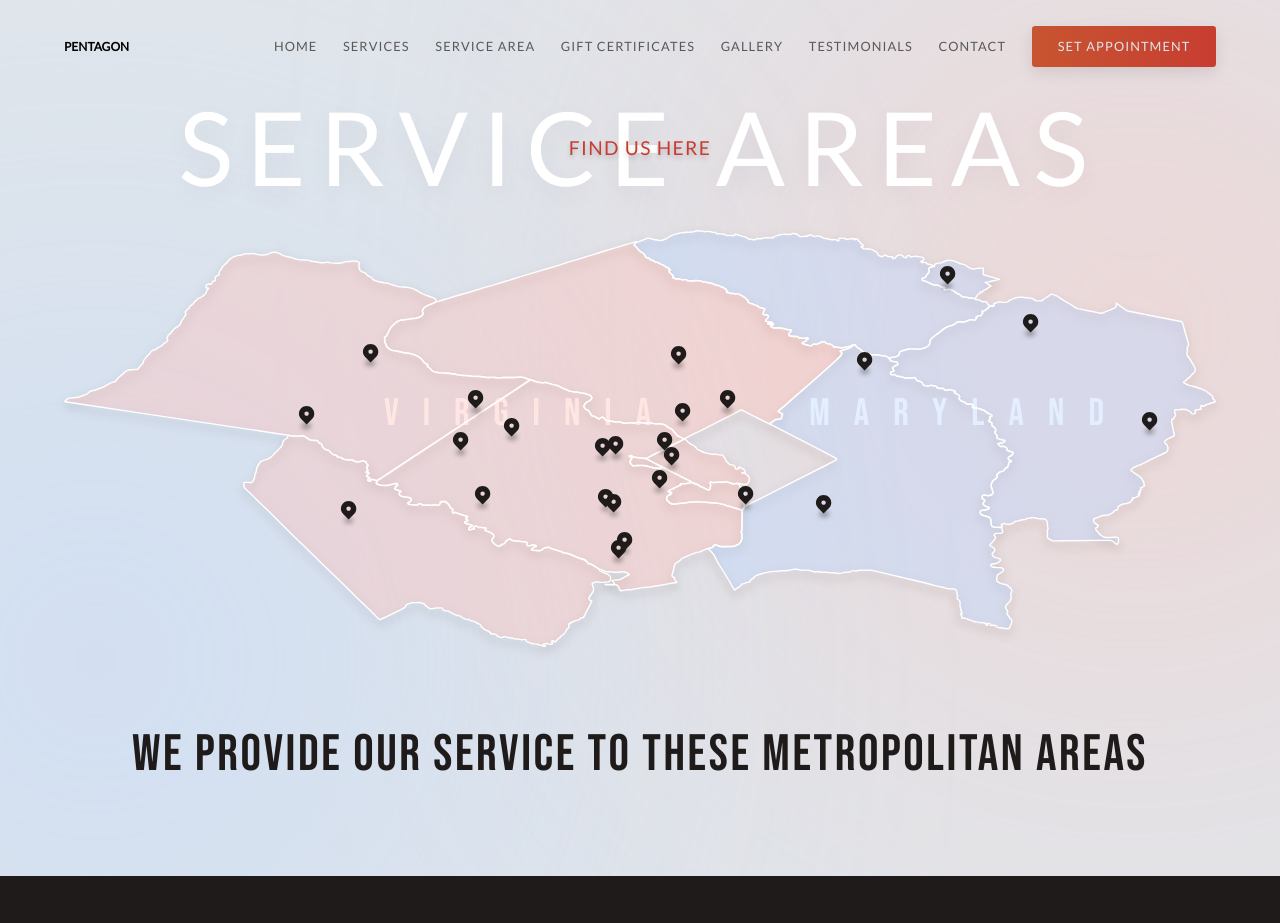
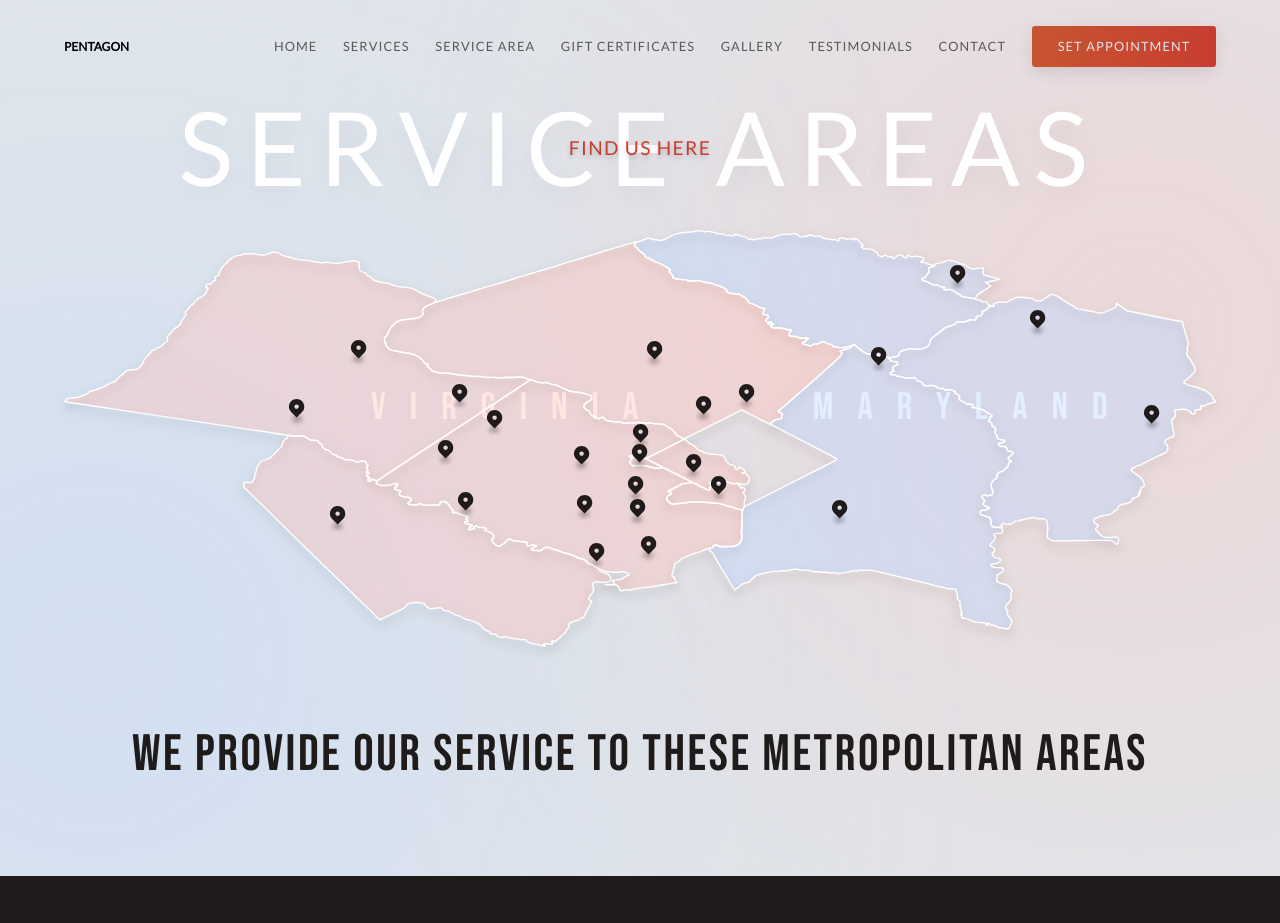
Before and after one commit to Sohail0707/pentagon_detailing, a PHP site: page /service_area.html in a window 1280 px wide. Shown: the top 923 px of the page. Run offline with PHP 8.4, Linux system fonts and the light colour scheme.

Commit message:
map pin position converted to percentage

```diff
--- a/css/service_area.css
+++ b/css/service_area.css
@@ -85,16 +85,24 @@
 .service_img_container {
   width: 100%;
   position: relative;
+  /* background-color: crimson; */
+}
+
+.service_img_container picture {
+  width: 100%;
+  display: block;
+}
+
+.service_img_container img {
+  width: 100%;
 }
 
 .service_area_map {
-  width: 100%;
   position: relative;
   z-index: 2;
 }
 
 .service_area_map_shadow {
-  width: 100%;
   position: absolute;
   left: 0;
   top: 0.5rem;
@@ -244,104 +252,154 @@
 
 /* =============positioning map pins============ */
 .alexandria {
-  top: 32rem;
-  left: 84rem;
+  top: 58.71%;
+  left: 56%;
+  /* top: 32rem;
+  left: 84rem; */
 }
 .vienna {
-  bottom: 24rem;
-  left: 66.1rem;
+  bottom: 44.03%;
+  left: 44.06%;
+  /* bottom: 24rem;
+  left: 66.1rem; */
 }
 .laurel {
-  top: 15.2rem;
-  right: 42.7rem;
+  top: 27.88%;
+  right: 28.46%;
+  /* top: 15.2rem;
+  right: 42.7rem; */
 }
 .mclean {
-  top: 25.2rem;
-  left: 73.9rem;
+  top: 46.23%;
+  left: 49.26%;
+  /* top: 25.2rem;
+  left: 73.9rem; */
 }
 .arlington {
-  bottom: 22.9rem;
-  right: 66.8rem;
+  bottom: 42.01%;
+  right: 44.53%;
+  /* bottom: 22.9rem;
+  right: 66.8rem; */
 }
 .rockville {
-  top: 14.4rem;
-  left: 75.6rem;
+  top: 26.42%;
+  left: 50.4%;
+  /* top: 14.4rem;
+  left: 75.6rem; */
 }
 .fort_belvoir {
-  bottom: 12.3rem;
-  right: 72.7rem;
+  bottom: 22.56%;
+  right: 48.46%;
+  /* bottom: 12.3rem;
+  right: 72.7rem; */
 }
 .burke {
-  bottom: 17.6rem;
-  left: 66.5rem;
+  bottom: 32.29%;
+  left: 44.33%;
+  /* bottom: 17.6rem;
+  left: 66.5rem; */
 }
 .annandale {
-  bottom: 20rem;
-  left: 73.2rem;
+  bottom: 36.69%;
+  left: 48.8%;
+  /* bottom: 20rem;
+  left: 73.2rem; */
 }
 .leesburg {
-  top: 14.2rem;
-  left: 37.1rem;
+  top: 26.05%;
+  left: 24.73%;
+  /* top: 14.2rem;
+  left: 37.1rem; */
 }
 .catonsville {
-  top: 4.5rem;
-  right: 32.4rem;
+  top: 8.25%;
+  right: 21.6%;
+  /* top: 4.5rem;
+  right: 32.4rem; */
 }
 .chantilly {
-  bottom: 24.7rem;
-  left: 48.4rem;
+  bottom: 45.32%;
+  left: 32.26%;
+  /* bottom: 24.7rem;
+  left: 48.4rem; */
 }
 .adlie {
-  top: 22rem;
-  left: 29.1rem;
+  top: 40.36%;
+  left: 19.4%;
+  /* top: 22rem;
+  left: 29.1rem; */
 }
 .reston {
-  top: 23.4rem;
-  left: 54.8rem;
+  top: 42.93%;
+  left: 36.53%;
+  /* top: 23.4rem;
+  left: 54.8rem; */
 }
 .gainesville {
-  bottom: 16.1rem;
-  left: 34.4rem;
+  bottom: 29.54%;
+  left: 22.93%;
+  /* bottom: 16.1rem;
+  left: 34.4rem; */
 }
 .springfield {
-  bottom: 17rem;
-  right: 74.1rem;
+  bottom: 31.19%;
+  right: 49.4%;
+  /* bottom: 17rem;
+  right: 74.1rem; */
 }
 .annapolis {
-  right: 7.1rem;
-  top: 22.7rem;
+  top: 41.65%;
+  right: 4.73%;
+  /* right: 7.1rem;
+  top: 22.7rem; */
 }
 .sterling {
-  top: 20rem;
-  left: 50.3rem;
+  top: 36.69%;
+  left: 33.53%;
+  /* top: 20rem;
+  left: 50.3rem; */
 }
 .lorton {
-  bottom: 11.3rem;
-  left: 68.1rem;
+  bottom: 20.73%;
+  left: 45.4%;
+  /* bottom: 11.3rem;
+  left: 68.1rem; */
 }
 .bethesda {
-  top: 21.6rem;
-  right: 65.5rem;
+  top: 39.63%;
+  right: 43.66%;
+  /* top: 21.6rem;
+  right: 65.5rem; */
 }
 .glen_burnie {
-  top: 10.4rem;
-  right: 22rem;
+  top: 19.08%;
+  right: 14.66%;
+  /* top: 10.4rem;
+  right: 22rem; */
 }
 .clinton {
-  bottom: 16.9rem;
-  right: 47.8rem;
+  bottom: 31%;
+  right: 31.86%;
+  /* bottom: 16.9rem;
+  right: 47.8rem; */
 }
 .silver_spring {
-  top: 20rem;
-  right: 59.9rem;
+  top: 36.69%;
+  right: 39.93%;
+  /* top: 20rem;
+  right: 59.9rem; */
 }
 .clifton {
-  bottom: 18rem;
-  left: 51.1rem;
+  bottom: 33.02%;
+  left: 34.06%;
+  /* bottom: 18rem;
+  left: 51.1rem; */
 }
 .falls_church {
-  bottom: 24.2rem;
-  right: 73.8rem;
+  bottom: 44.4%;
+  right: 49.2%;
+  /* bottom: 24.2rem;
+  right: 73.8rem; */
 }
 
 /* ==============map background name============== */
@@ -358,12 +416,16 @@
 }
 
 .map_name_1 {
-  left: 40rem;
-  top: 20rem;
+  top: 36.69%;
+  left: 26.66%;
+  /* top: 20rem;
+  left: 40rem; */
 }
 .map_name_2 {
-  right: 11rem;
-  top: 20rem;
+  top: 36.69%;
+  right: 7.33%;
+  /* top: 20rem;
+  right: 11rem; */
 }
 
 /* =============location name section============= */
--- a/service_area.html
+++ b/service_area.html
@@ -44,18 +44,12 @@
 
           <div class="service_area_container__1_2">
             <div class="service_img_container">
-              <picture>
-                <img
-                  src="assets/service_map.svg"
-                  alt=""
-                  class="service_area_map" />
+              <picture class="service_area_map">
+                <img src="assets/service_map.svg" alt="" />
               </picture>
 
-              <picture>
-                <img
-                  src="assets/service_map shadow.svg"
-                  alt=""
-                  class="service_area_map_shadow" />
+              <picture class="service_area_map_shadow">
+                <img src="assets/service_map shadow.svg" alt="" />
               </picture>
               <i class="i alexandria" name="map_location"></i>
               <i class="i vienna" name="map_location"></i>
```
